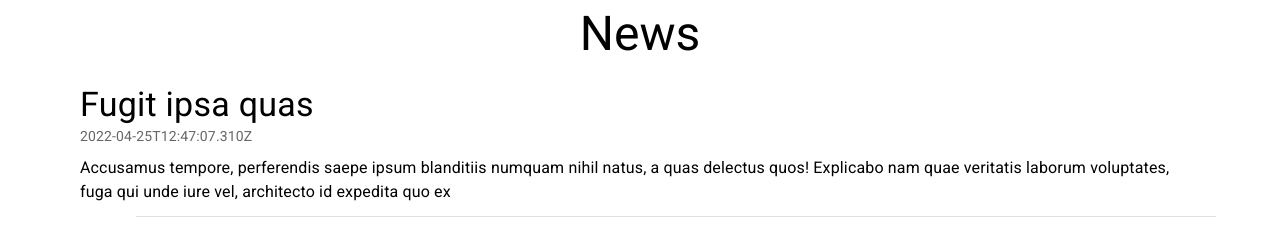
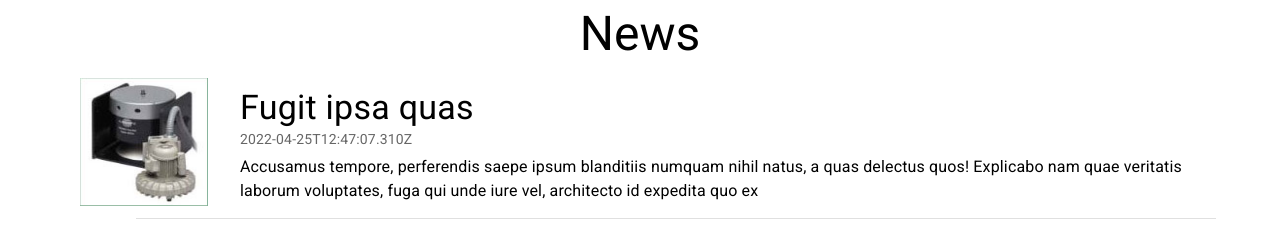
Before and after one commit to antklim89/game_blog, a Next.js app: page / in a window 1280 px wide. Shown: the part 686-911 px from the top of the page. Built offline with nearby package versions, Linux system fonts and the light colour scheme.

Commit message:
updated NewsListItem component

```diff
--- a/layouts/NewsList/NewsListItem.tsx
+++ b/layouts/NewsList/NewsListItem.tsx
@@ -1,3 +1,4 @@
+import Box from '@mui/material/Box';
 import Divider from '@mui/material/Divider';
 import ListItem from '@mui/material/ListItem';
 import ListItemAvatar from '@mui/material/ListItemAvatar';
@@ -10,20 +11,20 @@ import { NewsListItemProps } from './NewsList.types';
 
 
 const NewsListItem: FC<NewsListItemProps> = ({ title, publishedAt, slug, body, previewImage }) => {
-
     return (
         <>
 
             <Link passHref href={`/news/${slug}`}>
-                <ListItem component="a" sx={{ alignItems: 'flex-start', flexDirection: 'column' }}>
-                    {/* <ListItemAvatar>
+                <ListItem component="a">
+                    <ListItemAvatar sx={{ display: ['none', 'block'], mr: 4 }}>
                         <Image
                             alt="title"
-                            height={3400}
-                            src="http://192.168.90.19:3000/content/news/images/exiter23.jpg"
-                            width={3400}
+                            height={128}
+                            src={`http://localhost:3000${previewImage}`}
+                            width={128}
                         />
-                    </ListItemAvatar> */}
+                    </ListItemAvatar>
+                    <Box>
                         <ListItemText
                             primary={title}
                             primaryTypographyProps={{ variant: 'h4', component: 'h4' }}
@@ -32,6 +33,7 @@ const NewsListItem: FC<NewsListItemProps> = ({ title, publishedAt, slug, body, p
                         <ListItemText
                             primary={body.slice(0, 200)}
                         />
+                    </Box>
                 </ListItem>
             </Link>
             <Divider component="li" variant="inset" />
```
Lines whose indentation alone changed are shown as unchanged.
